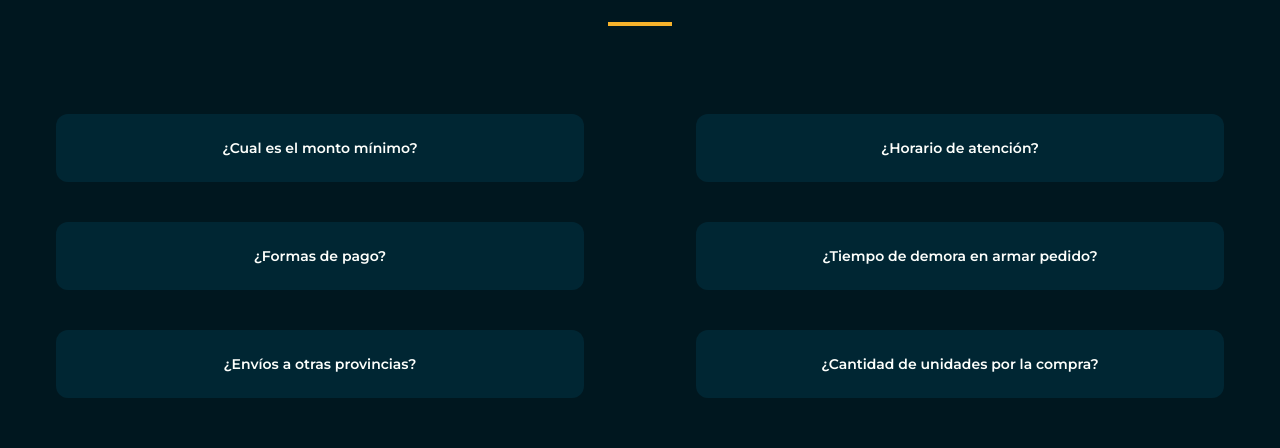
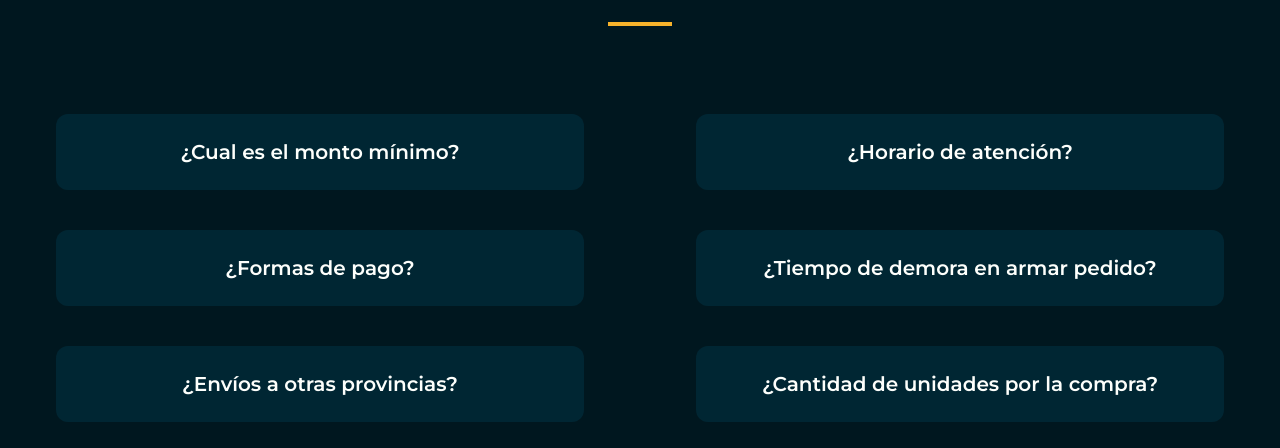
Before and after one commit to JonatanBustamante1111/app-mayorista, a React (Vite) app: page / in a window 1280 px wide. Shown: the part 2460-2908 px from the top of the page. Built offline with nearby package versions, Linux system fonts and the light colour scheme; no server answers; the database is empty.

Commit message:
cambie el tamaño de las preguntas frecuentes

```diff
--- a/src/components/FaqDropDown.jsx
+++ b/src/components/FaqDropDown.jsx
@@ -8,7 +8,7 @@ function FaqDropDown(props) {
 
   return (
     <div className="faq-dropdown bg-terciario  rounded-xl px-3 py-6 mx-8 text-sm text-center mb-10  sm:w-full sm:mx-0  ">
-      <div className="faq-question font-semibold text-blanco hover:cursor-pointer " onClick={toggleDropdown}>
+      <div className="faq-question text-xl font-semibold text-blanco hover:cursor-pointer " onClick={toggleDropdown}>
         {props.question}
         <i className={`fa fa-angle-${isOpen ? 'up' : 'down'}`}></i>
       </div>
--- a/src/components/PreguntasFrecuentes.jsx
+++ b/src/components/PreguntasFrecuentes.jsx
@@ -5,7 +5,7 @@ export default function PreguntasFrecuentes() {
   return (
     <section className="flex flex-col gap-16 w-full col-span-2">
         <div className="w-full text-center">
-          <h2 className=" font-semibold text-2xl text-center text-blanco  mt-10 w-full px-10">
+          <h2 className=" font-semibold text-2xl text-center text-blanco  mt-10 w-full px-10 ">
             Preguntas frecuentes
           </h2>
           <div className="w-16 font-monsterrat border-2 border-secundario font-medium  text-base my-6 mx-auto"></div>
```
